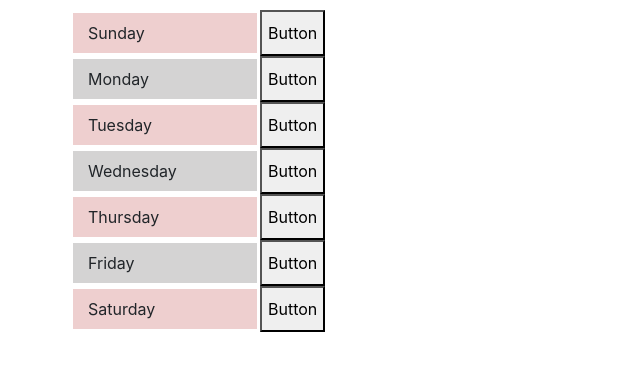
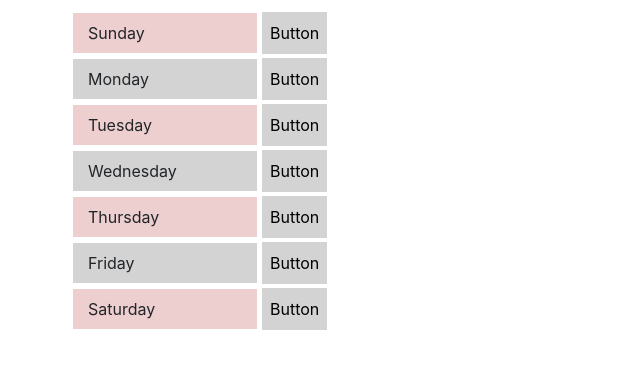
Before and after one commit to madhurabhujbal/simpleList-VueJS, a Vue app: page / in a window 1280 px wide. Shown: the top 370 px of the page, without its empty margins (0-640 px from the left). Built offline with nearby package versions, Linux system fonts and the light colour scheme.

Commit message:
Add styling for button tag

```diff
--- a/src/components/WeekDay.vue
+++ b/src/components/WeekDay.vue
@@ -36,7 +36,10 @@ export default {
 }
 
 button {
-  margin-left: 50%;
+  padding: 8px;
+  background: rgb(212, 211, 211);
+  border-style: solid;
+  border-color: white;
 }
 
 </style>
```
